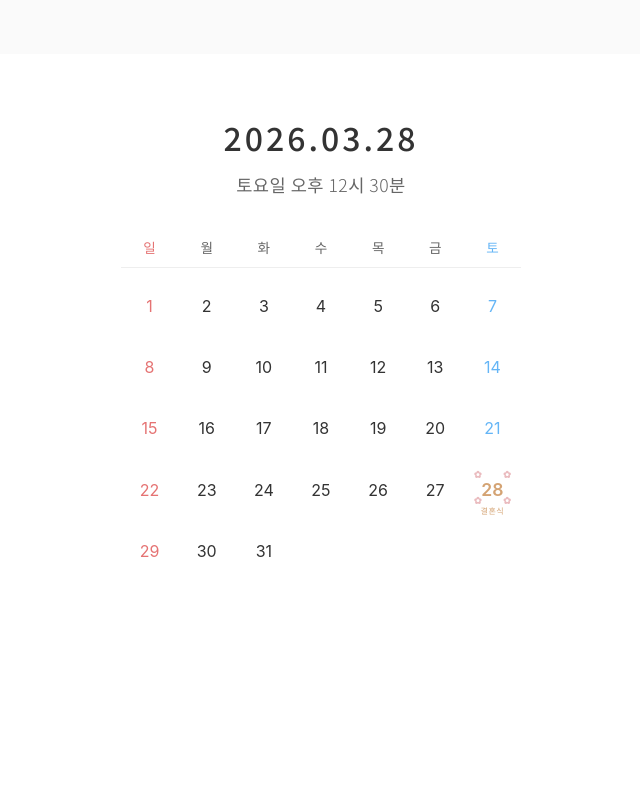
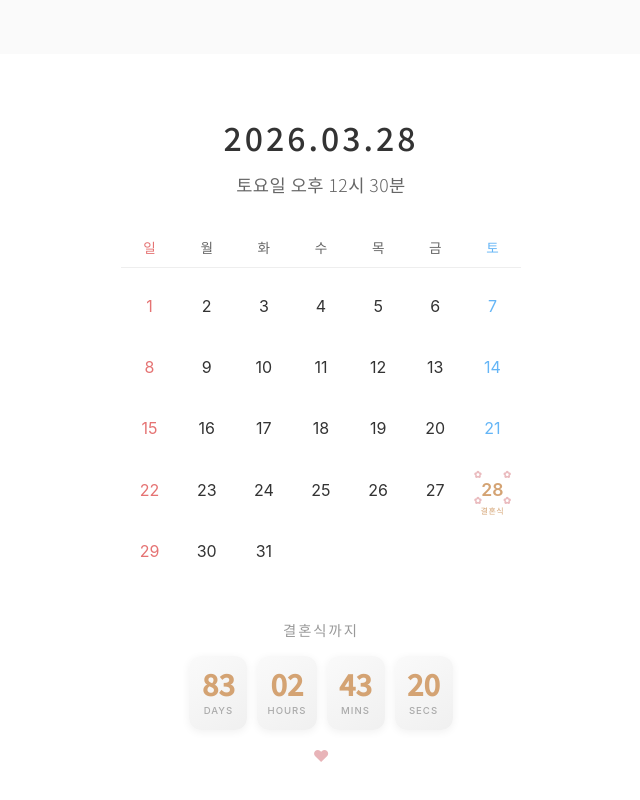
Before and after one commit to kimsungho93/wedding-invitation, a React (Vite) app: page / in a window 1280 px wide. Shown: the part 2733-3533 px from the top of the page, without its empty margins (319-959 px from the left). Before the commit the page ends 3372 px from the top, so only its background shows below. Built offline with nearby package versions, Linux system fonts and the light colour scheme.

Commit message:
캘린더 섹션 카운트다운 기능 추가
- 결혼식까지 남은 일/시/분/초 실시간 표시
- 모던한 카드 스타일 UI 적용
- 하트 애니메이션 효과 추가

```diff
--- a/src/pages/Home/components/CalendarSection.css
+++ b/src/pages/Home/components/CalendarSection.css
@@ -143,6 +143,64 @@
   right: 10px;
 }
 
+/* Countdown */
+.countdown {
+  margin-top: 40px;
+  text-align: center;
+}
+
+.countdown-title {
+  font-size: 0.9rem;
+  color: #999;
+  margin: 0 0 16px 0;
+  font-weight: 400;
+  letter-spacing: 2px;
+}
+
+.countdown-boxes {
+  display: flex;
+  justify-content: center;
+  gap: 10px;
+}
+
+.countdown-box {
+  background: linear-gradient(145deg, #fafafa, #f0f0f0);
+  border-radius: 12px;
+  padding: 14px 10px;
+  min-width: 58px;
+  box-shadow: 0 2px 8px rgba(0, 0, 0, 0.06);
+}
+
+.countdown-number {
+  display: block;
+  font-size: clamp(1.4rem, 5vw, 1.8rem);
+  font-weight: 600;
+  color: #d4a373;
+  font-family: 'Noto Sans KR', -apple-system, BlinkMacSystemFont, sans-serif;
+  line-height: 1;
+}
+
+.countdown-label {
+  display: block;
+  font-size: 0.6rem;
+  color: #aaa;
+  margin-top: 6px;
+  font-weight: 500;
+  letter-spacing: 1px;
+}
+
+.countdown-heart {
+  margin: 16px 0 0 0;
+  font-size: 1rem;
+  color: #e8b4b8;
+  animation: heartbeat 1.5s ease-in-out infinite;
+}
+
+@keyframes heartbeat {
+  0%, 100% { transform: scale(1); }
+  50% { transform: scale(1.15); }
+}
+
 @media (max-width: 480px) {
   .calendar-section {
     padding: 50px 20px;
@@ -175,4 +233,18 @@
     bottom: 10px;
     right: 6px;
   }
+
+  .countdown {
+    margin-top: 30px;
+  }
+
+  .countdown-boxes {
+    gap: 8px;
+  }
+
+  .countdown-box {
+    min-width: 50px;
+    padding: 12px 8px;
+    border-radius: 10px;
+  }
 }
--- a/src/pages/Home/components/CalendarSection.tsx
+++ b/src/pages/Home/components/CalendarSection.tsx
@@ -1,10 +1,46 @@
-import React from 'react';
+import React, { useState, useEffect } from 'react';
 import './CalendarSection.css';
+
+interface TimeLeft {
+  days: number;
+  hours: number;
+  minutes: number;
+  seconds: number;
+}
 
 const CalendarSection: React.FC = () => {
   const year = 2026;
   const month = 3; // March
   const weddingDay = 28;
+
+  // 결혼식 날짜: 2026년 3월 28일 오후 12시 30분
+  const weddingDate = new Date(2026, 2, 28, 12, 30, 0);
+
+  const calculateTimeLeft = (): TimeLeft => {
+    const now = new Date();
+    const difference = weddingDate.getTime() - now.getTime();
+
+    if (difference <= 0) {
+      return { days: 0, hours: 0, minutes: 0, seconds: 0 };
+    }
+
+    return {
+      days: Math.floor(difference / (1000 * 60 * 60 * 24)),
+      hours: Math.floor((difference / (1000 * 60 * 60)) % 24),
+      minutes: Math.floor((difference / (1000 * 60)) % 60),
+      seconds: Math.floor((difference / 1000) % 60),
+    };
+  };
+
+  const [timeLeft, setTimeLeft] = useState<TimeLeft>(calculateTimeLeft());
+
+  useEffect(() => {
+    const timer = setInterval(() => {
+      setTimeLeft(calculateTimeLeft());
+    }, 1000);
+
+    return () => clearInterval(timer);
+  }, []);
 
   // 2026년 3월의 달력 데이터 생성
   const firstDayOfMonth = new Date(year, month - 1, 1).getDay(); // 0 = Sunday
@@ -62,6 +98,29 @@ const CalendarSection: React.FC = () => {
             ))}
           </div>
         </div>
+
+        <div className="countdown">
+          <p className="countdown-title">결혼식까지</p>
+          <div className="countdown-boxes">
+            <div className="countdown-box">
+              <span className="countdown-number">{timeLeft.days}</span>
+              <span className="countdown-label">DAYS</span>
+            </div>
+            <div className="countdown-box">
+              <span className="countdown-number">{String(timeLeft.hours).padStart(2, '0')}</span>
+              <span className="countdown-label">HOURS</span>
+            </div>
+            <div className="countdown-box">
+              <span className="countdown-number">{String(timeLeft.minutes).padStart(2, '0')}</span>
+              <span className="countdown-label">MINS</span>
+            </div>
+            <div className="countdown-box">
+              <span className="countdown-number">{String(timeLeft.seconds).padStart(2, '0')}</span>
+              <span className="countdown-label">SECS</span>
+            </div>
+          </div>
+          <p className="countdown-heart">♥</p>
+        </div>
       </div>
     </section>
   );
```
